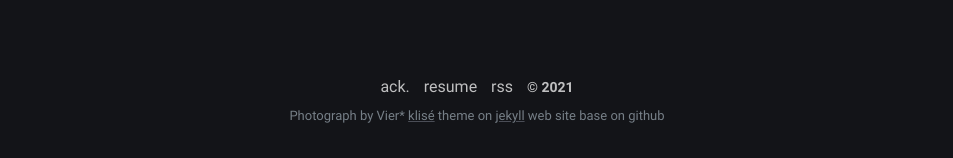
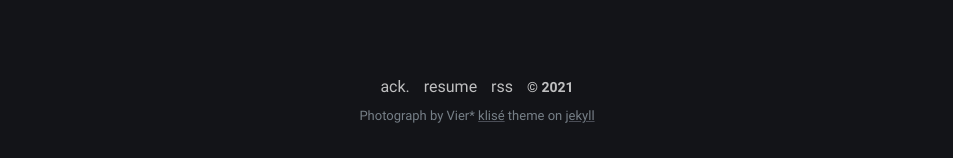
Before and after one commit to X-Vier/super-turmeric-17d7d, a Jekyll site: the page built from index.md, in a window 1280 px wide. Shown: the part 795-953 px from the top of the page, without its empty margins (163-1116 px from the left). Built offline with Jekyll 4.4.1, drawn with Linux system fonts in a browser that asks for light colours.

Commit message:
footer.html: changed

```diff
--- a/_includes/footer.html
+++ b/_includes/footer.html
@@ -16,7 +16,7 @@
     <a href="https://jekyllrb.com" target="_blank" rel="noreferrer noopener"
       >jekyll</a
     >
-    web site base on github
+
   </small>
 </footer>
 <script src="/assets/js/main.js" defer="defer"></script>
```
